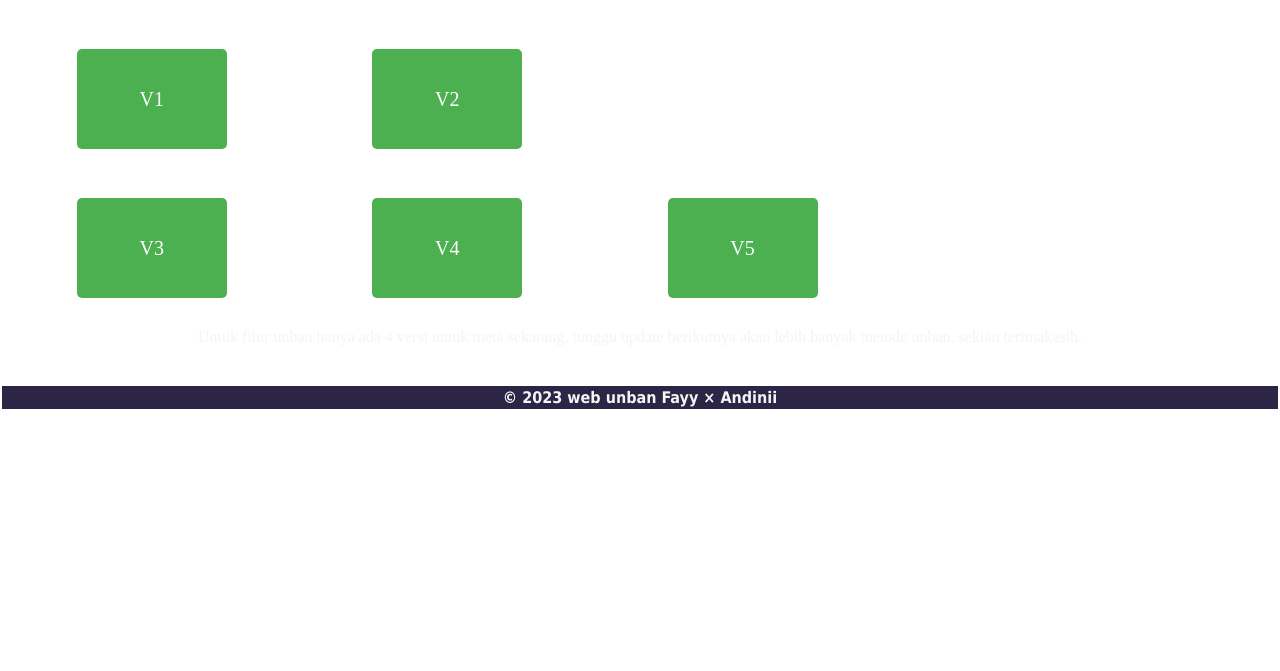
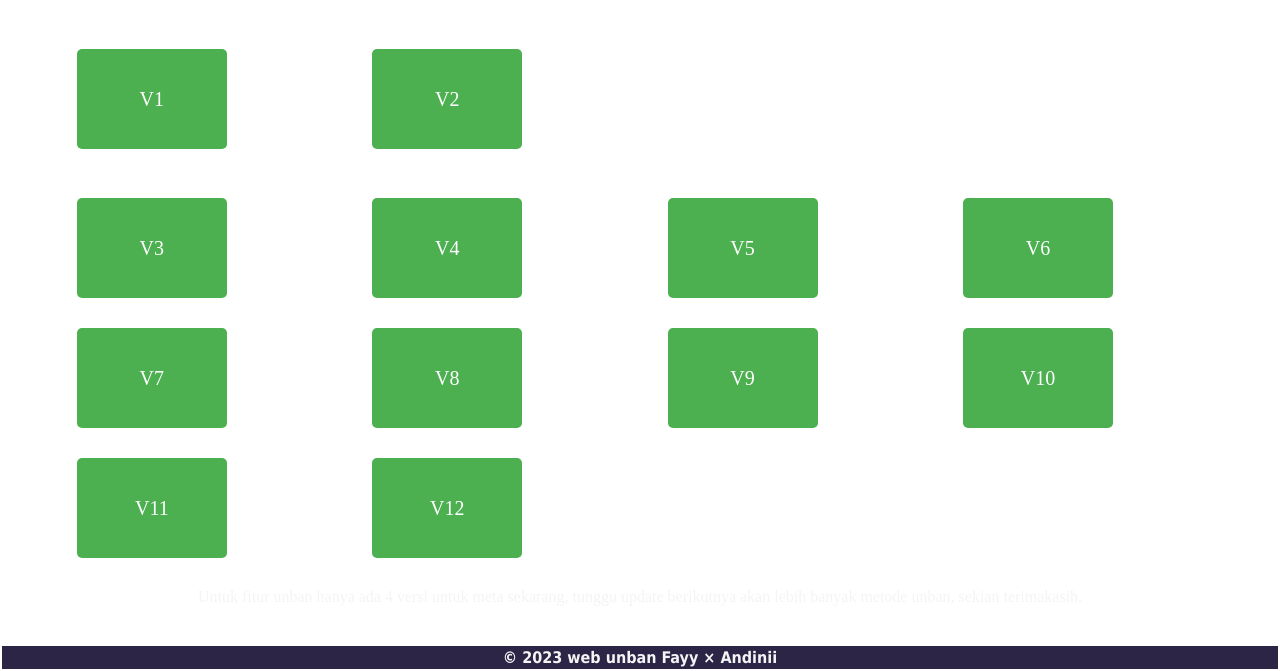
Before and after one commit to Fayzaaup/fayyunban.github.io, a plain HTML site: page index.html in a window 1280 px wide. Shown: the part 436-1107 px from the top of the page. Before the commit the page ends 847 px from the top, so only its background shows below. Drawn offline with Linux system fonts and the light colour scheme.

Commit message:
Update index.html

```diff
--- a/index.html
+++ b/index.html
@@ -33,6 +33,13 @@
   <button id="emailButton3" class="email-button">V3</button>
   <button id="emailButton4" class="email-button">V4</button>
   <button id="emailButton5" class="email-button">V5</button>
+  <button id="emailButton6" class="email-button">V6</button>
+  <button id="emailButton7" class="email-button">V7</button>
+  <button id="emailButton8" class="email-button">V8</button>
+  <button id="emailButton9" class="email-button">V9</button>
+  <button id="emailButton10" class="email-button">V10</button>
+  <button id="emailButton11" class="email-button">V11</button>
+  <button id="emailButton12" class="email-button">V12</button>
 
   <footer class="footer">
     <p>Untuk fitur unban hanya ada 4 versi untuk meta sekarang, tunggu update berikutnya akan lebih banyak metode unban, sekian terimakasih.</p>
```
